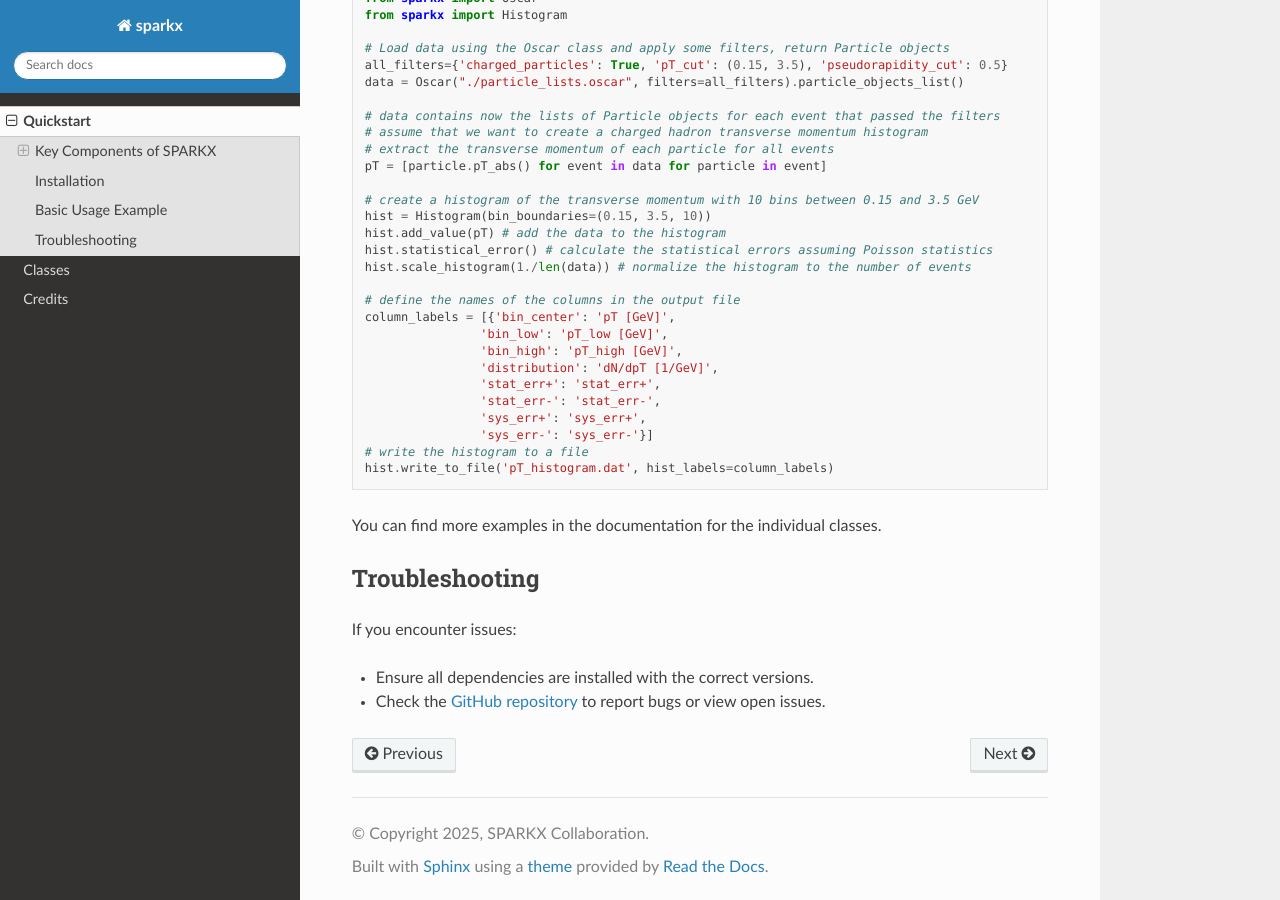
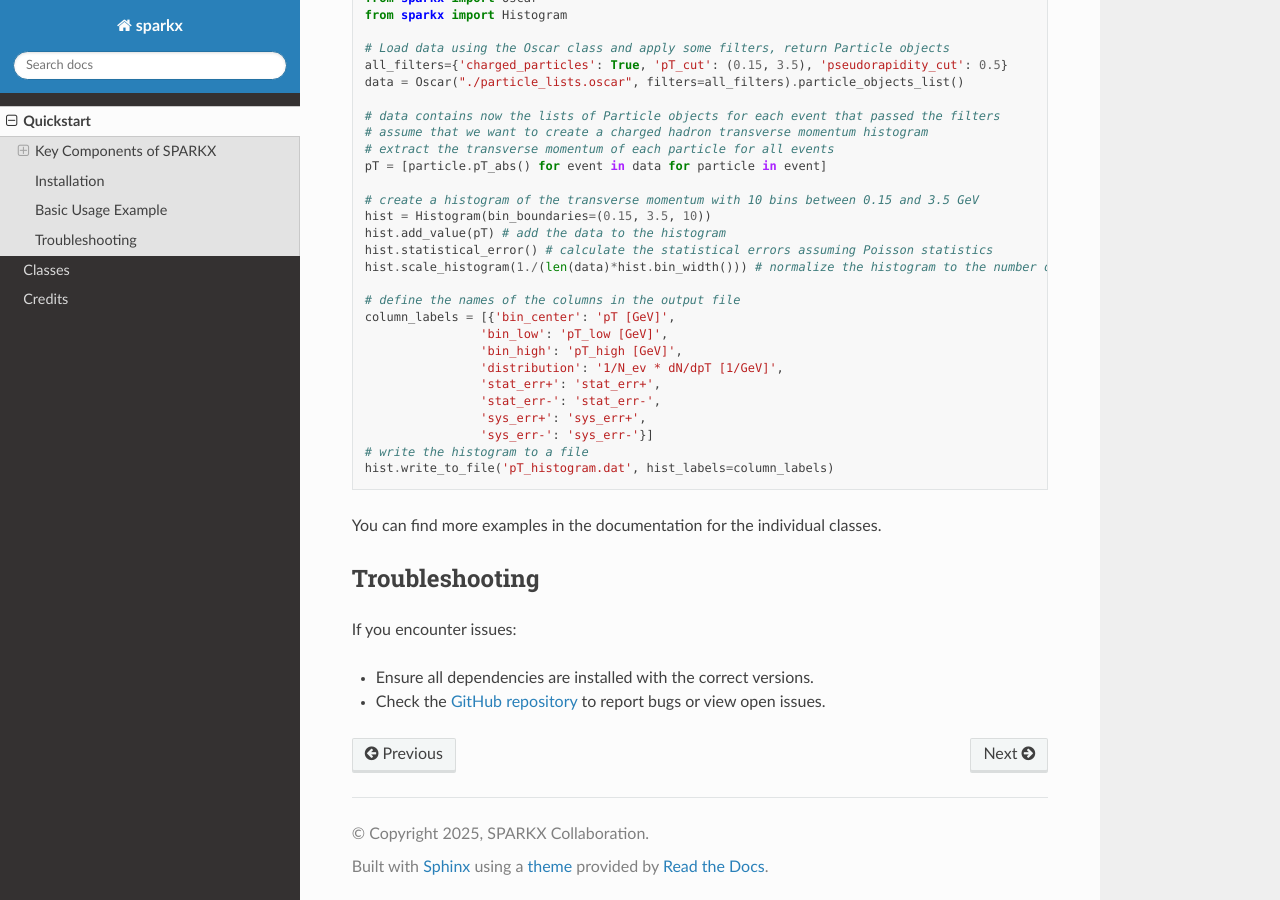
Before and after one commit to smash-transport/sparkx, a Sphinx documentation site: the page built from docs/source/quickstart.rst, in a window 1280 px wide and 900 px high, scrolled down 1490 px. Built offline with Sphinx 7.4.7 and the Read the Docs theme 3.1.0, drawn with Linux system fonts in a browser that asks for light colours; pages that are not in the unit, such as notebooks, are missing from menus.

Commit message:
Fix quickstart example

```diff
--- a/docs/source/quickstart.rst
+++ b/docs/source/quickstart.rst
@@ -79,13 +79,13 @@ Once installed, here's a simple example to load data and perform some basic filt
     hist = Histogram(bin_boundaries=(0.15, 3.5, 10))
     hist.add_value(pT) # add the data to the histogram
     hist.statistical_error() # calculate the statistical errors assuming Poisson statistics
-    hist.scale_histogram(1./len(data)) # normalize the histogram to the number of events
+    hist.scale_histogram(1./(len(data)*hist.bin_width())) # normalize the histogram to the number of events and divide by the bin width
 
     # define the names of the columns in the output file
     column_labels = [{'bin_center': 'pT [GeV]',
                     'bin_low': 'pT_low [GeV]',
                     'bin_high': 'pT_high [GeV]',
-                    'distribution': 'dN/dpT [1/GeV]',
+                    'distribution': '1/N_ev * dN/dpT [1/GeV]',
                     'stat_err+': 'stat_err+',
                     'stat_err-': 'stat_err-',
                     'sys_err+': 'sys_err+',
```
Also changed, not shown: CHANGELOG.md (+2 -0 lines).
